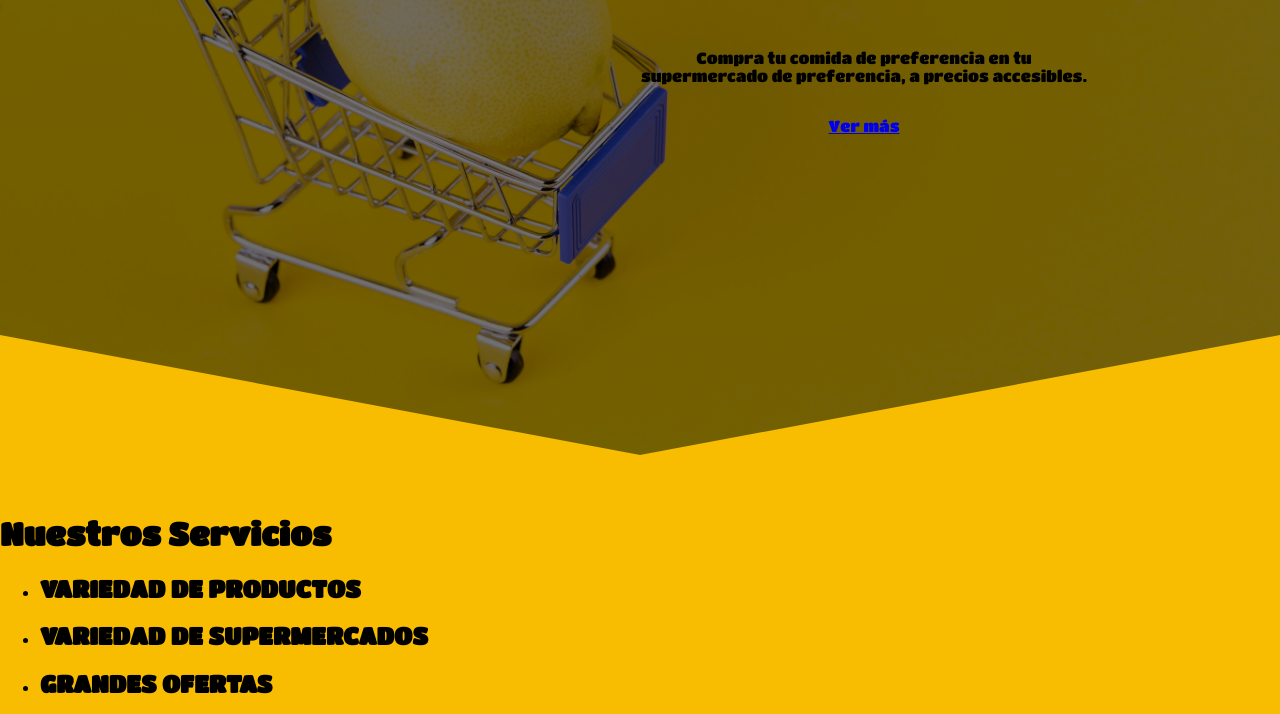
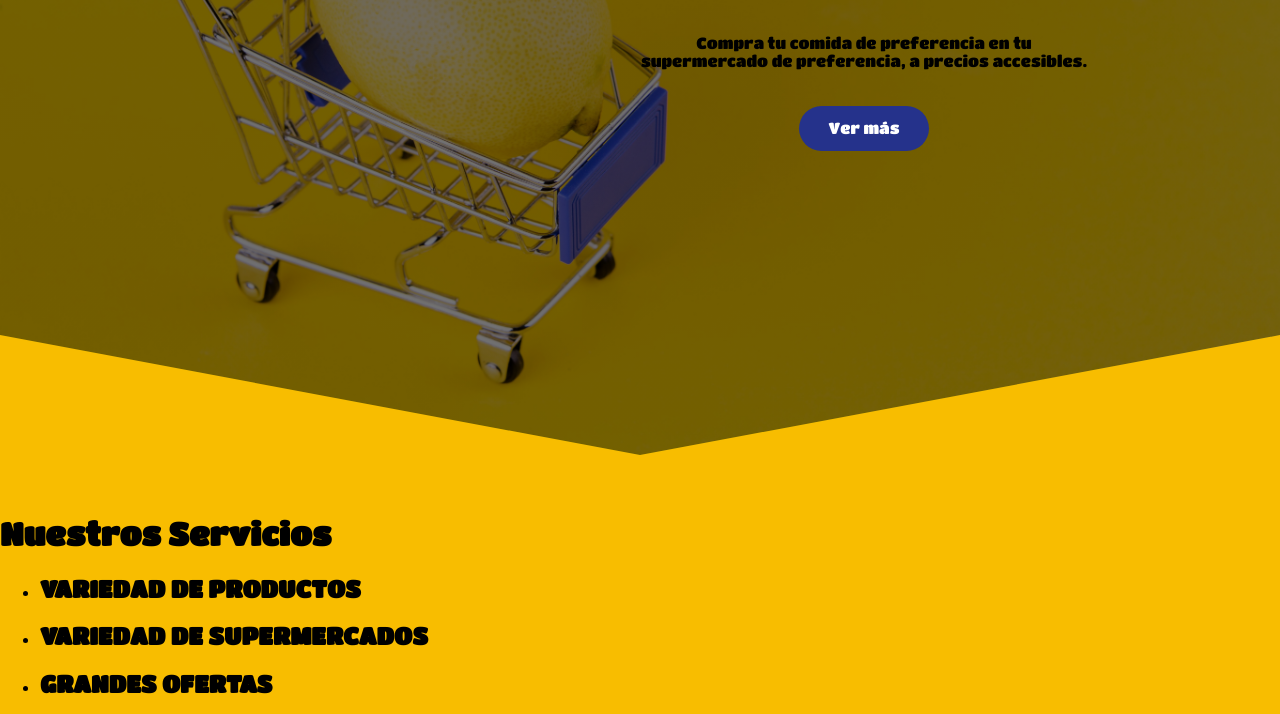
Before and after one commit to upc-pre-202401-si729-ws52-ProDev/LandingPage, a plain HTML site: page index.html in a window 1280 px wide. Shown: the part 305-1019 px from the top of the page. Drawn offline with nearby package versions, Linux system fonts and the light colour scheme; a web font is replaced by a local one.

Commit message:
feat: update css file

```diff
--- a/css/estilos.css
+++ b/css/estilos.css
@@ -167,3 +167,21 @@ body {
     font-size: 3rem;
     color: #25328b;
 }
+
+
+.hero__paragraph {
+    margin-bottom: 20px;
+    color: #fff;
+
+}
+
+.cta {
+    display: inline-block;
+    background-color: #25328b;
+    justify-self: center;
+    color: #fff;
+    text-decoration: none;
+    padding: 13px 30px;
+    border-radius: 32px;
+    font-weight: normal;
+}
```
